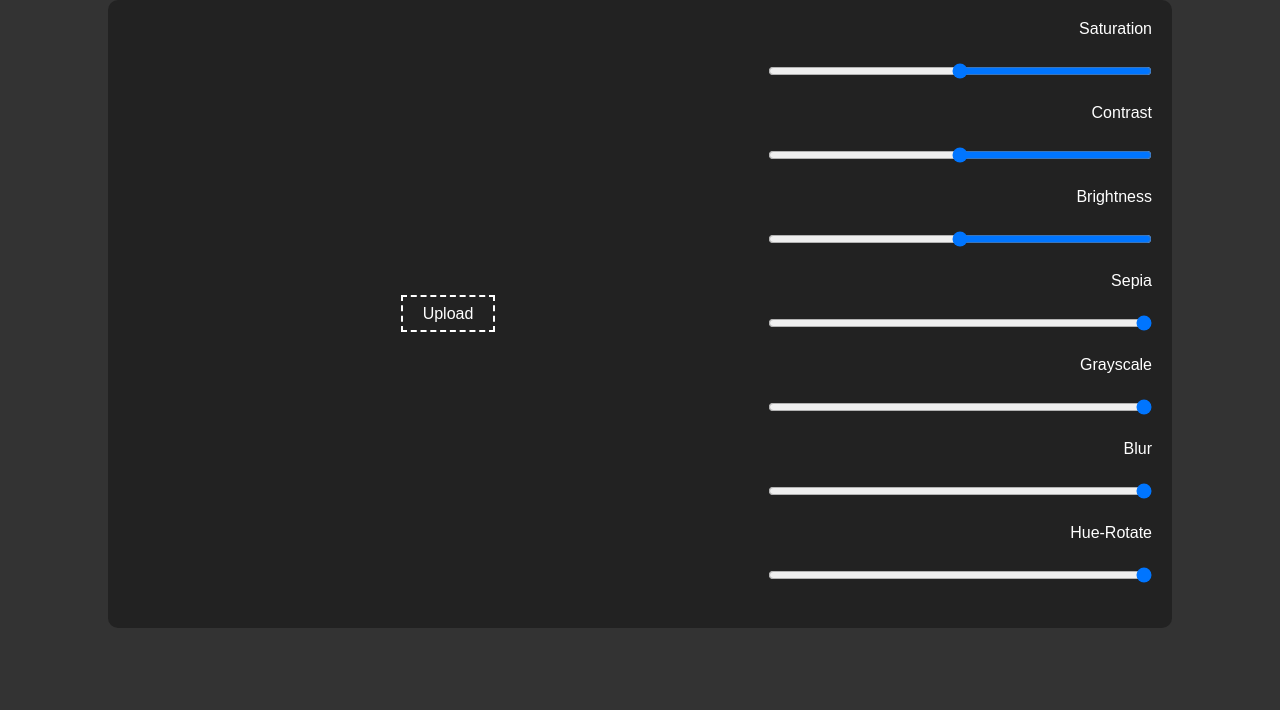
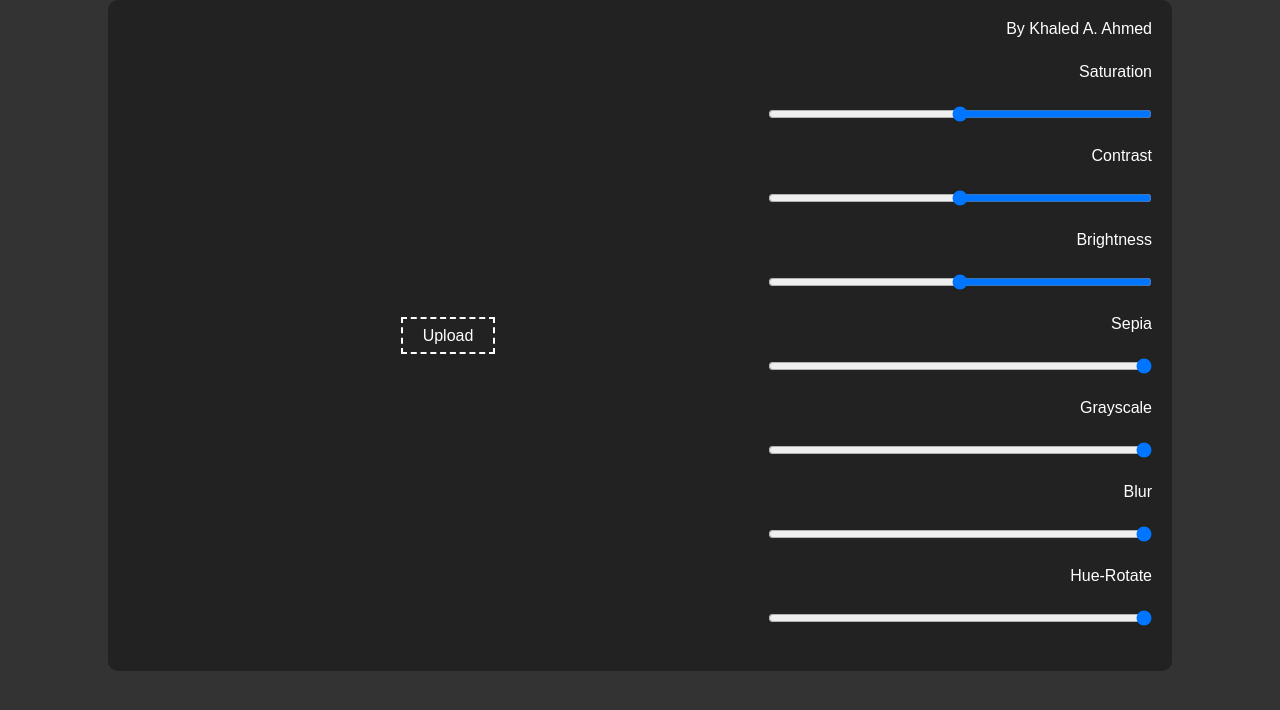
Before and after one commit to KhaledAhmedA/Images-Editing-with-JavaScript, a plain HTML site: page index.html in a window 1280 px wide. Drawn offline with Linux system fonts and the light colour scheme.

Commit message:
Update index.html
by

```diff
--- a/index.html
+++ b/index.html
@@ -28,6 +28,8 @@
 
         <div class="filters">
             <ul>
+                                <div style="color:white;">By Khaled A. Ahmed</div>
+
                 <li>
                     <label for="saturate">Saturation</label>
                     <input type="range" id="saturate" min="0" max="200" value="100">
```
